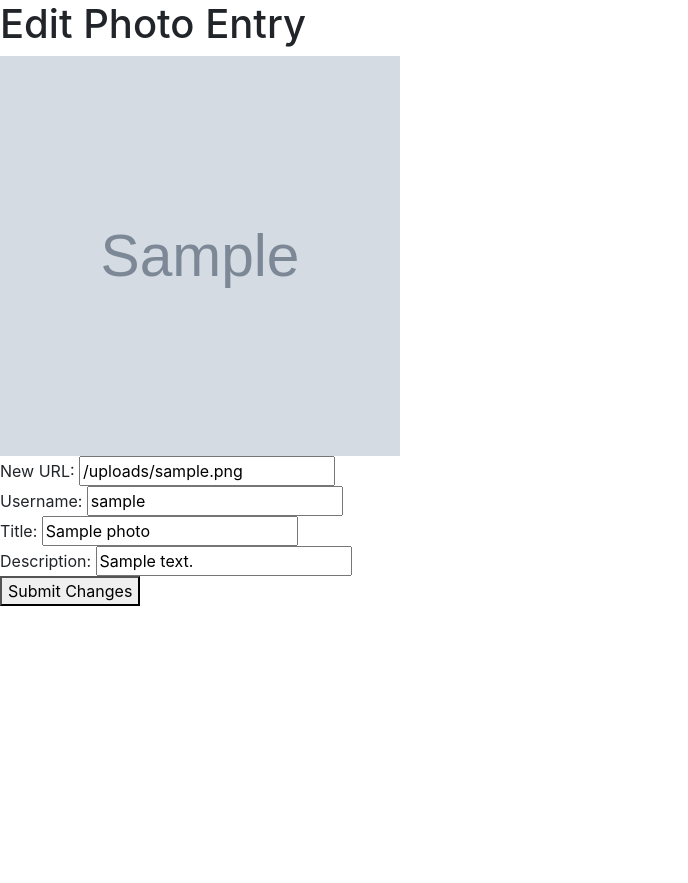
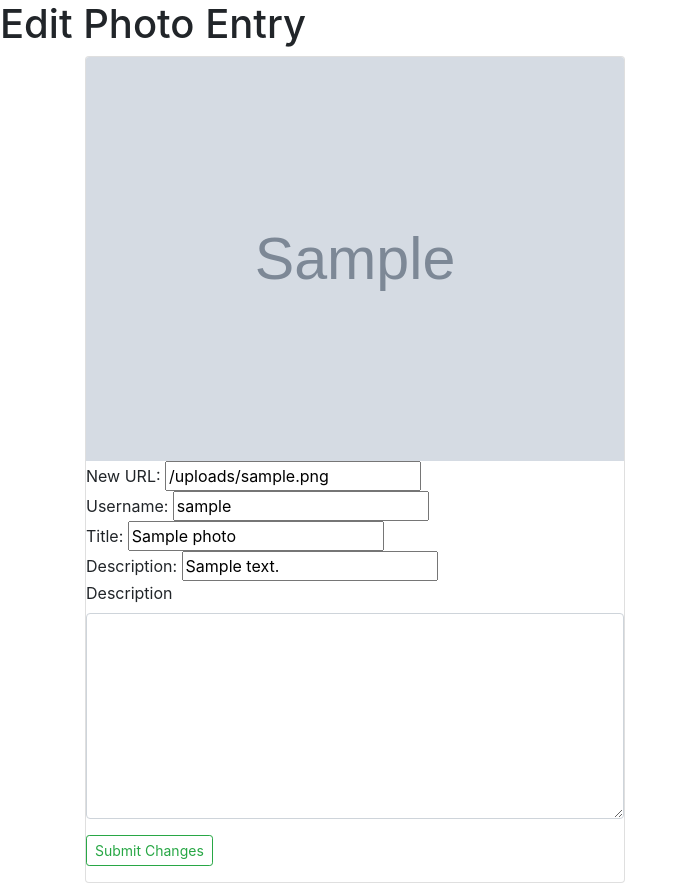
Before and after one commit to lbrantcollins/photo-share, a Node project: template views/photos/edit.ejs in a window 1280 px wide. Shown: the whole page, without its empty margins (0-688 px from the left). Before the commit the page ends 606 px from the top, so only its background shows below. Run offline with Node 20 templates, Linux system fonts and the light colour scheme; the template is opened without the code that fills it: most values are stand-ins (such as "Sample title", 1, 10 or a date in 2020); grey boxes marked "Sample" are stand-in pictures; some libraries are stand-ins or nearby versions.

Commit message:
styled edit page except for form input

```diff
--- a/controllers/photos.js
+++ b/controllers/photos.js
@@ -82,6 +82,7 @@ router.put("/:id", (req, res, next) => {
 
 // delete route
 router.delete("/:id", (req, res, next) => {
+	console.log("inside delete route");
 	PhotoModel.findByIdAndDelete(req.params.id,
 		(err, photoDeleted) => {
 			if (err) next(err);
--- a/views/photos/edit.ejs
+++ b/views/photos/edit.ejs
@@ -15,9 +15,16 @@
 <body>
 	<h1>Edit Photo Entry</h1>
 
+	<section id="gallery">
+       <div class="container">
+            <div class="row">
+                <div class="col-lg-6 mb-6">
+                    <div class="card">
+                        <img class="card-img-top" src="<%=photo.url%>" alt="a photo">
+
 	<form method="POST", action="/photos/<%=photo._id%>?_method=PUT">
 
-		<img src="<%=photo.url%>" alt="a photo" style="width: 400px; height: 400px"><br/>
+		<!-- <img src="<%=photo.url%>" alt="a photo" style="width: 400px; height: 400px"><br/> -->
 		New URL: <input type="url" name="url" width=100 value="<%=photo.url%>"><br/>
 
 		Username: <input type="text" name="username" width=25 value="<%=photo.username%>"><br/>
@@ -26,9 +33,23 @@
 
 		Description: <input type="text" name="description" width=150 height=10 value="<%=photo.description%>"><br/>
 
-		<button>Submit Changes</button>
+		<div class="form-group">
+    <label for="exampleFormControlTextarea1">Description</label>
+    <textarea class="form-control" id="exampleFormControlTextarea1" rows="8"></textarea>
+  </div>
+
+
+		<p>
+			<button class="btn btn-outline-success btn-sm">Submit Changes</button>
+		</p>
 
 	</form>
+
+                    </div>
+                </div>
+            </div>
+       </div>
+    </section>
 
 
 </body>
```
Also changed, not shown: views/photos/show.ejs (+8 -19 lines).
